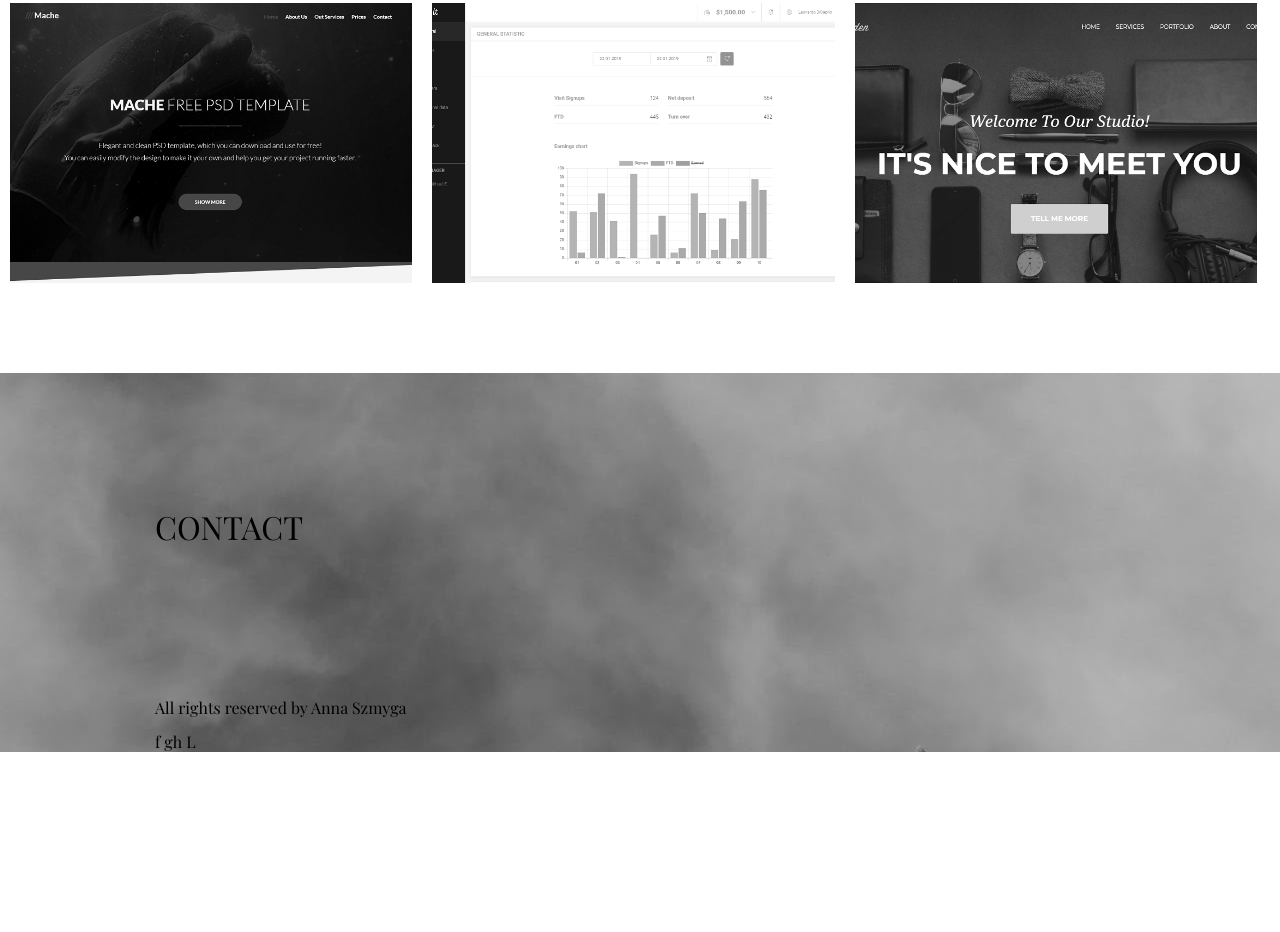
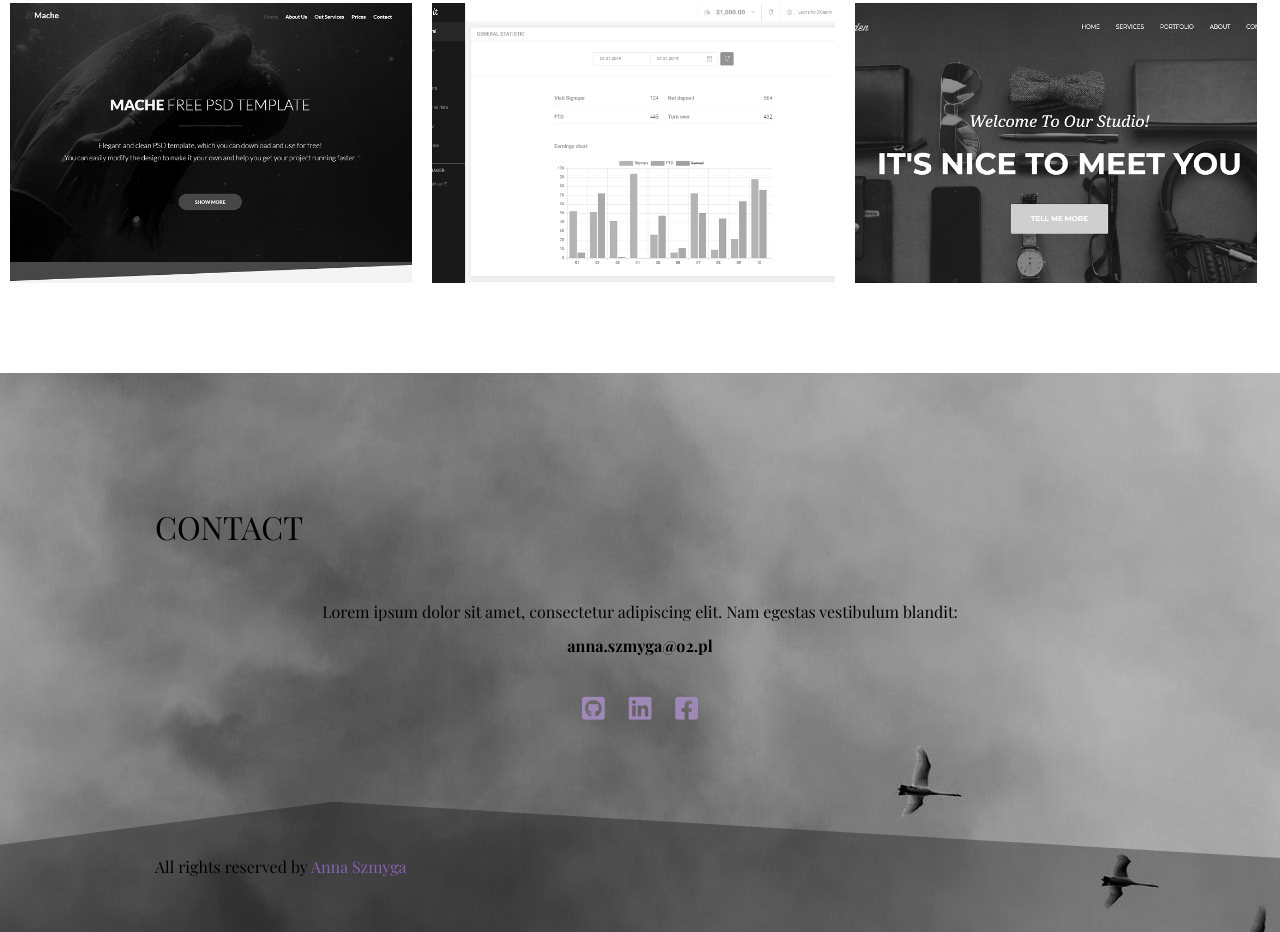
Before and after one commit to AnnaSzmyga/portfolio, a website: page index.html in a window 1280 px wide. Shown: the part 2339-3271 px from the top of the page. Before the commit the page ends 3091 px from the top, so only its background shows below. Drawn offline with nearby package versions, Linux system fonts and the light colour scheme.

Commit message:
Style contact section and footer

```diff
--- a/index.html
+++ b/index.html
@@ -134,16 +134,20 @@
         <section class="section contact" id="contact">
             <div class="container">
                 <h2 class="section__title section__title--contact">Contact</h2>
+                <div class="contact__content">
+                    <p class="contact__text">Lorem ipsum dolor sit amet, consectetur adipiscing elit. Nam egestas vestibulum blandit: </p>
+                    <p class="contact__email">anna.szmyga@o2.pl</p>
+                    <div class="contact__icons-bar">
+                        <a class="contact__link" href="#"><i class="fab fa-github-square contact__icon"></i></a>
+                        <a class="contact__link" href="#"><i class="fab fa-linkedin contact__icon"></i></a>
+                        <a class="contact__link" href="#"><i class="fab fa-facebook-square contact__icon"></i></a>
+                    </div>
+                </div>
             </div>
         </section>
         <footer class="footer">
             <div class="container">
-                <p class="footer-text">All rights reserved by Anna Szmyga</p>
-                <div class="social-media">
-                    <a class="social-media__link">f</a>
-                    <a class="social-media__link">gh</a>
-                    <a class="social-media__link">L</a>
-                </div>
+                <p class="footer__text">All rights reserved by <span>Anna Szmyga</span></p>
             </div>
         </footer>
     </body>
--- a/sass/sections/about.scss
+++ b/sass/sections/about.scss
@@ -10,6 +10,7 @@
 
     &__text {
         text-align: right;
+        line-height: 1.5;
     }
 
     &__image {
--- a/sass/sections/contact.scss
+++ b/sass/sections/contact.scss
@@ -0,0 +1,26 @@
+.contact {
+    padding-bottom: 80px;
+
+    &__content {
+        text-align: center;
+    }
+
+    &__email {
+        font-weight: 700;
+    }
+
+    &__icons-bar {
+        margin-top: 40px;
+    }
+
+    &__icon {
+        font-size: 26px;
+        color: rgb(157, 136, 184);
+        margin: 0 10px;
+        transition: .3s;
+
+        &:hover {
+            color: black;
+        }
+    }
+}
--- a/sass/sections/footer.scss
+++ b/sass/sections/footer.scss
@@ -0,0 +1,9 @@
+.footer {
+    clip-path: polygon(26% 0, 100% 43%, 100% 100%, 0 100%, 0 33%);
+    background-color: rgba(0, 0, 0, .3);
+    padding: 40px 0;
+
+    &__text span {
+        color: rgb(134, 98, 180)
+    }
+}
```
Also changed, not shown: css/sections/about.css, css/sections/contact.css, css/sections/footer.css, css/style.css, 4 other files.
